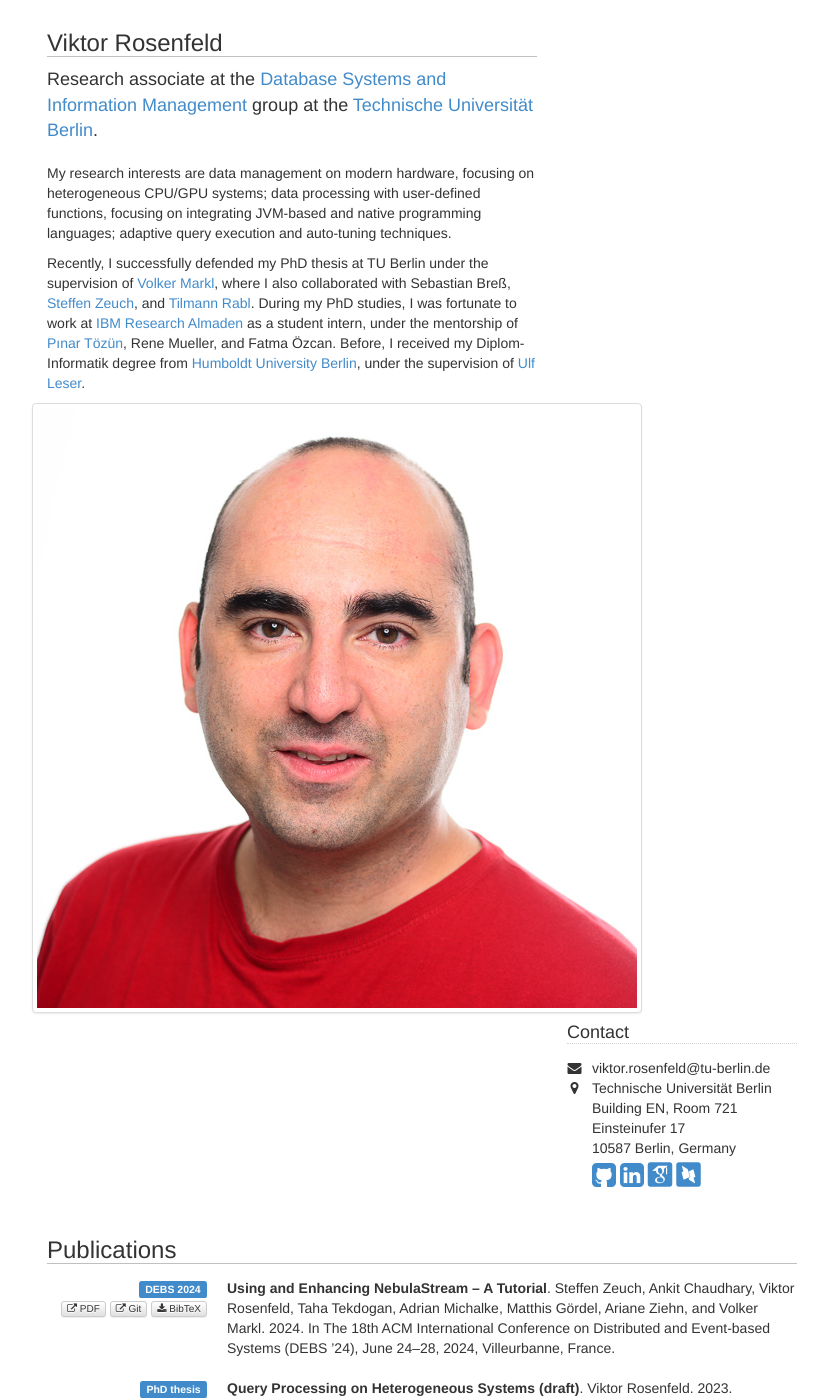
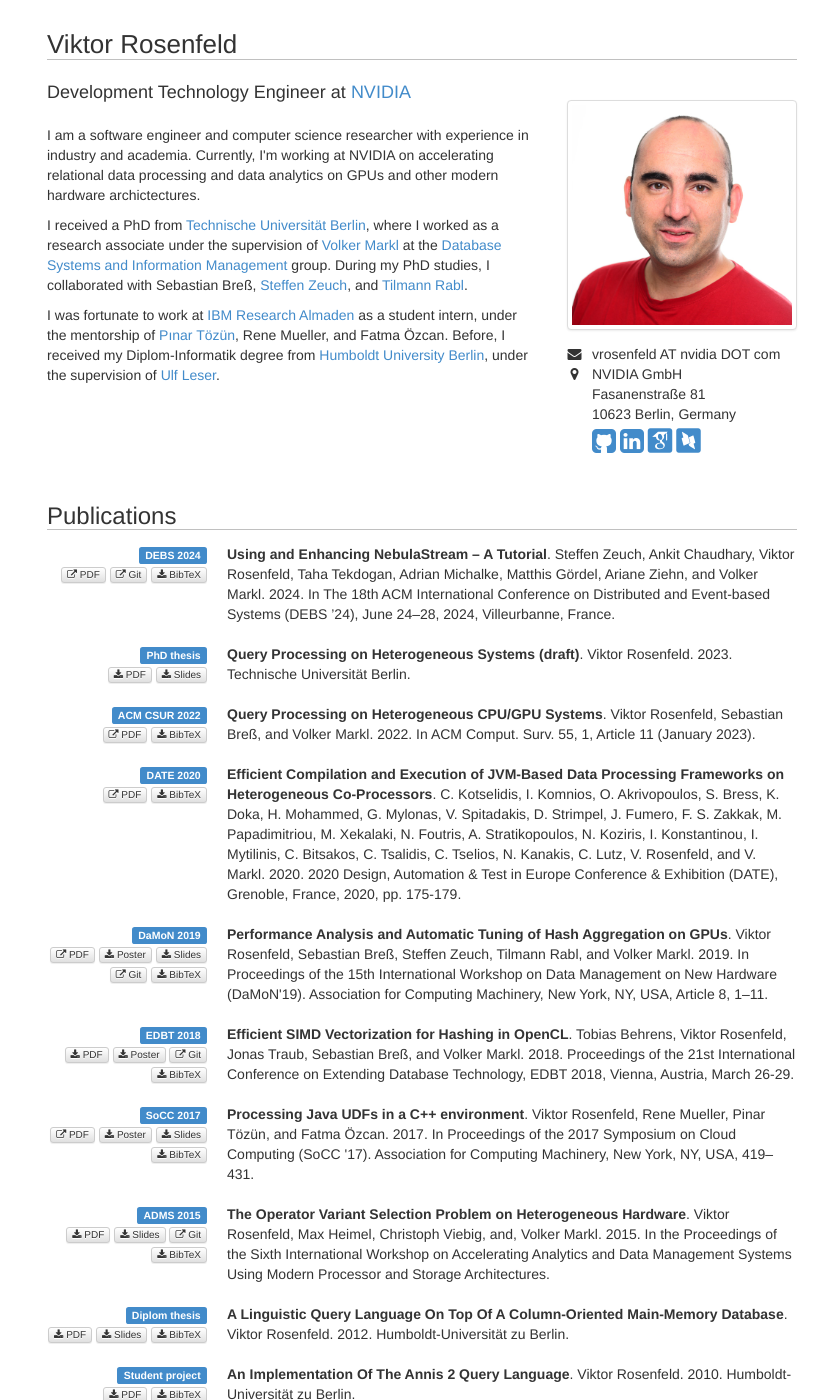
Before and after one commit to he-sk/he-sk.github.io, a Jekyll site: the page built from index.html, in a window 1280 px wide and 1400 px high. Shown: the whole window, without its empty margins (218-1046 px from the left). Built offline with Jekyll 4.4.1, drawn with Linux system fonts in a browser that asks for light colours; some web fonts are replaced.

Commit message:
Update with work at NVIDIA

```diff
--- a/index.html
+++ b/index.html
@@ -186,28 +186,32 @@ teaching:
 <!-- - - - - - - - - - - - - - - - -->
 
 <div id="top" class="row">
+<div class="col-sm-12">
+  <h1> {{ page.title }} </h1>
+</div>
+</div>
+
+<div class="row">
 <div class="col-sm-8">
-  <h2> {{ page.title }} </h2>
 
   <p class="lead">
-    Research associate at
-    the <a href="https://www.tu.berlin/dima">Database Systems and
-    Information Management</a> group at
-    the <a href="https://www.tu.berlin/">Technische Universität
-    Berlin</a>.
+    Development Technology Engineer
+    at <a href="https://nvidia.com">NVIDIA</a>
   </p>
 
   <p>
-    My research interests are data management on modern hardware,
-    focusing on heterogeneous CPU/GPU systems; data processing with
-    user-defined functions, focusing on integrating JVM-based and native
-    programming languages; adaptive query execution and auto-tuning
-    techniques.
+    I am a software engineer and computer science researcher with experience in
+    industry and academia. Currently, I'm working at NVIDIA on accelerating
+    relational data processing and data analytics on GPUs and other modern
+    hardware archictectures.
   </p>
 
   <p>
-    Recently, I successfully defended my PhD thesis at TU Berlin under the supervision of <a href="https://www.tu.berlin/dima/ueber-uns/prof-dr-volker-markl">Volker Markl</a>, where I also collaborated with Sebastian Breß, <a href="https://www.user.tu-berlin.de/zeuchste/">Steffen Zeuch</a>, and <a href="https://hpi.de/rabl/team/prof-dr-tilmann-rabl.html">Tilmann Rabl</a>.
-    During my PhD studies, I was fortunate to work at <a href="https://research.ibm.com/labs/almaden">IBM Research Almaden</a> as a student intern, under the mentorship of <a href="https://www.pinartozun.com/">Pınar Tözün</a>, Rene Mueller, and Fatma Özcan.
+    I received a PhD from <a href="https://www.tu.berlin">Technische Universität Berlin</a>, where I worked as a research associate under the supervision of <a href="https://www.tu.berlin/dima/ueber-uns/prof-dr-volker-markl">Volker Markl</a> at the <a href="https://www.tu.berlin/dima">Database Systems and Information Management</a> group. During my PhD studies, I collaborated with Sebastian Breß, <a href="https://www.user.tu-berlin.de/zeuchste/">Steffen Zeuch</a>, and <a href="https://hpi.de/rabl/team/prof-dr-tilmann-rabl.html">Tilmann Rabl</a>.
+    </p>
+
+  <p>
+    I was fortunate to work at <a href="https://research.ibm.com/labs/almaden">IBM Research Almaden</a> as a student intern, under the mentorship of <a href="https://www.pinartozun.com/">Pınar Tözün</a>, Rene Mueller, and Fatma Özcan.
     Before, I received my Diplom-Informatik degree from <a href="http://www.hu-berlin.de/">Humboldt University Berlin</a>, under the supervision of <a href="https://www2.informatik.hu-berlin.de/~leser/">Ulf Leser</a>.
   </p>
 
@@ -215,23 +219,16 @@ teaching:
 
 <div class="col-sm-4">
 <br/>
-</div>
       <img src="assets/photo-headshot.jpg" class="img-thumbnail" alt="Viktor Rosenfeld">
 
-<div class="col-sm-8">
-  <!-- empty to align contact info !-->
-</div>
-
-<div class="col-sm-4">
-  <h4>Contact</h4>
-  <dl class="dl-contact">
-    <dt><span class="fa fa-envelope"/></span><dt><dd>viktor.rosenfeld@tu-berlin.de</dd>
+    <dl class="dl-contact">
+    <dt><span class="fa fa-envelope"/></span><dt><dd>vrosenfeld AT nvidia DOT com</dd>
     <dt><span class="fa fa-map-marker"></span></dt>
-    <dd>Technische Universität Berlin<br/>
-        Building EN, Room 721</br/>
-        Einsteinufer 17<br/>
-        10587 Berlin, Germany</dd>
+    <dd>NVIDIA GmbH<br/>
+        Fasanenstraße 81</br/>
+        10623 Berlin, Germany</dd>
     <dt></dt>
+    <dt><span class="fa"/></span></dt>
     <dd>
       <a href="https://github.com/he-sk"><span class="fa fa-github-square fa-lg fa-2x"></span></a>
       <a href="https://www.linkedin.com/in/viktor-rosenfeld/"><span class="fa fa-linkedin-square fa-lg fa-2x"></span></a>
```
